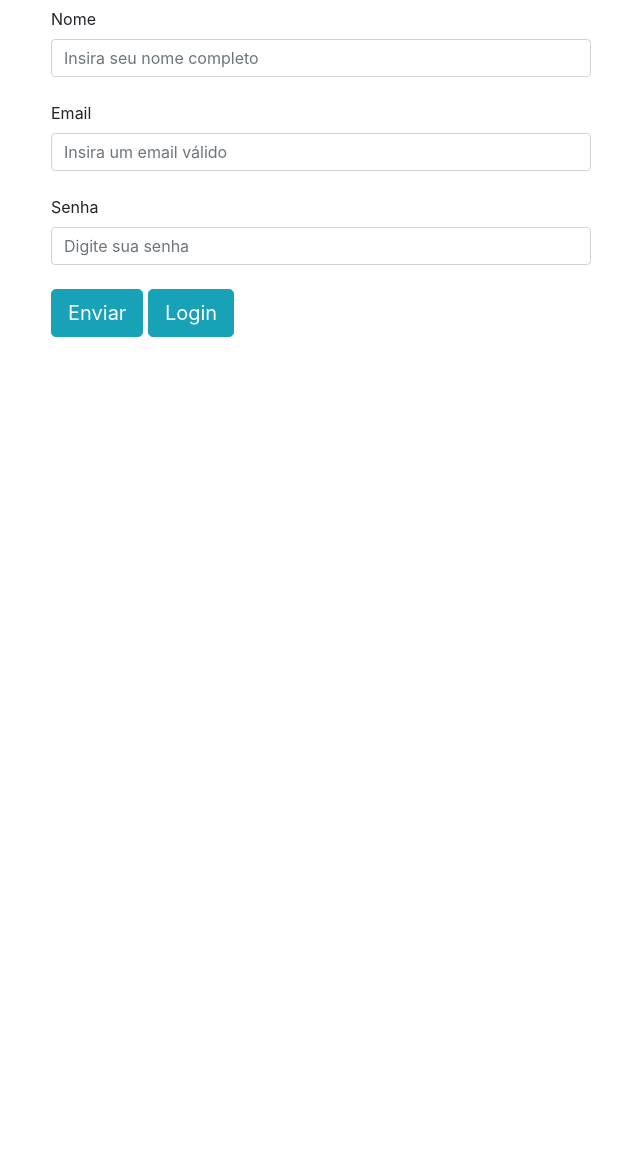
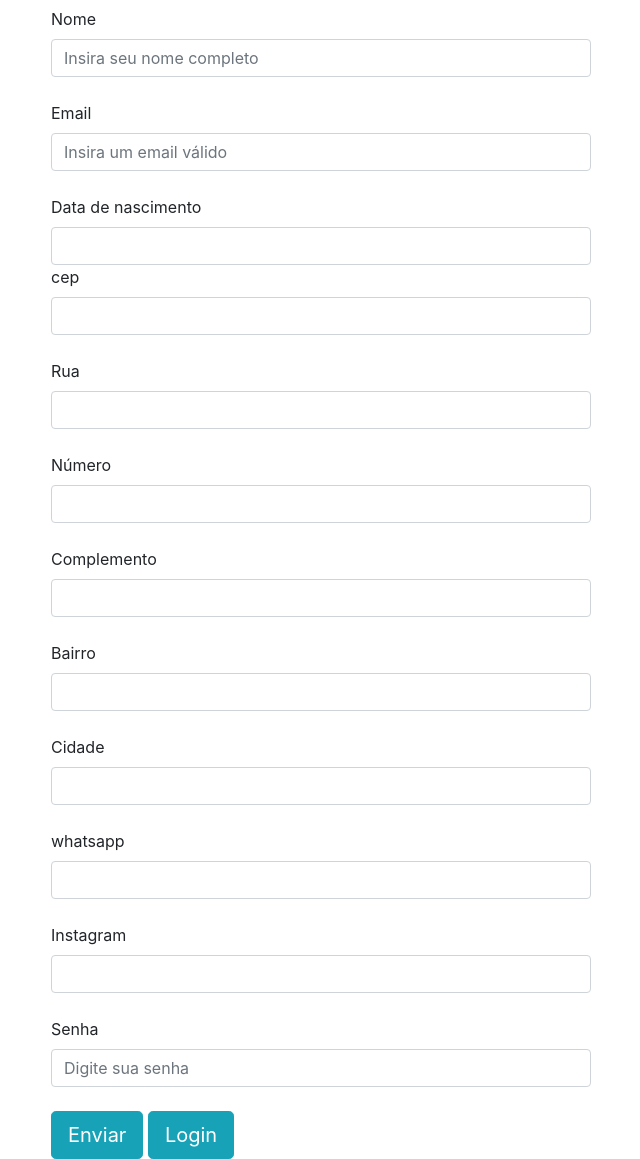
Before and after one commit to naiarar/Empresta-, a Django app: page /auth/cadastro/ in a window 1280 px wide. Shown: the part 154-1313 px from the top of the page, without its empty margins (319-959 px from the left). Before the commit the page ends 491 px from the top, so only its background shows below. Run offline with Django 4.2, Linux system fonts and the light colour scheme.

Commit message:
pedi cadastro mais completo

```diff
--- a/usuarios/templates/cadastro.html
+++ b/usuarios/templates/cadastro.html
@@ -7,7 +7,7 @@
 <div class="container">
     <br>
     {% if status == '0' %}
-    <div class="alert alert-sucess" role="alert">
+    <div class="alert alert-success" role="alert">
         Cadastro realizado com sucesso
     </div>
     {% endif %}
@@ -48,6 +48,33 @@
                 <label>Email</label>
                 <input name="email" class="form-control" type="text" placeholder="Insira um email válido">
                 <br>
+                <label>Data de nascimento</label>
+                <input name="Data de nascimento" class="form-control" type="text"
+                <br>
+                <label>cep</label>
+                <input name="cep" class="form-control" type="text">
+                <br>
+                <label>Rua</label>
+                <input name="Rua" class="form-control" type="text">
+                <br>
+                <label>Número</label>
+                <input name="número" class="form-control" type="text">
+                <br>
+                <label>Complemento</label>
+                <input name="complemento" class="form-control" type="text">
+                <br>
+                <label>Bairro</label>
+                <input name="bairro" class="form-control" type="text">
+                <br>
+                <label>Cidade</label>
+                <input name="cidade" class="form-control" type="text">
+                <br>
+                <label>whatsapp</label>
+                <input name="whatsapp" class="form-control" type="text">
+                <br>
+                <label>Instagram</label>
+                <input name="Instagram" class="form-control" type="text">
+                <br>
                 <label>Senha</label>
                 <input name="senha" class="form-control" type="password" placeholder="Digite sua senha">
                 <br>
```
